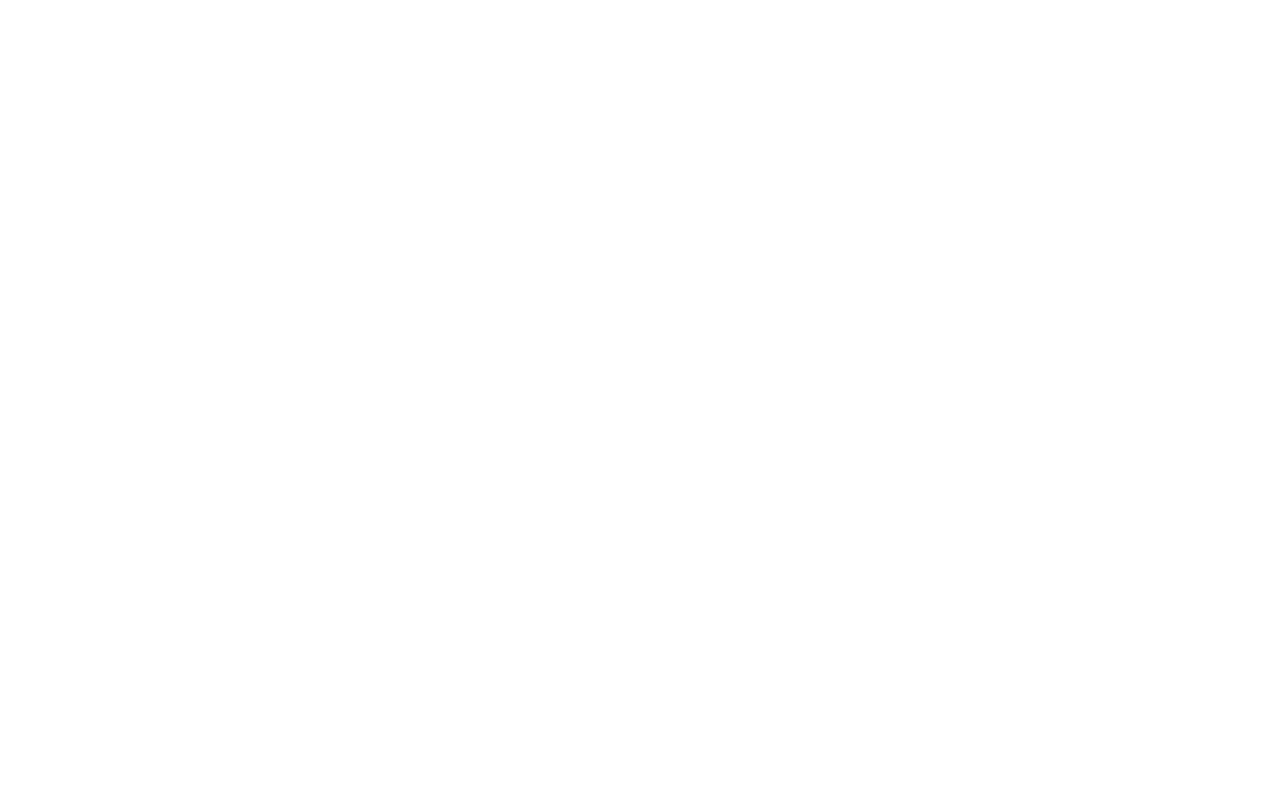
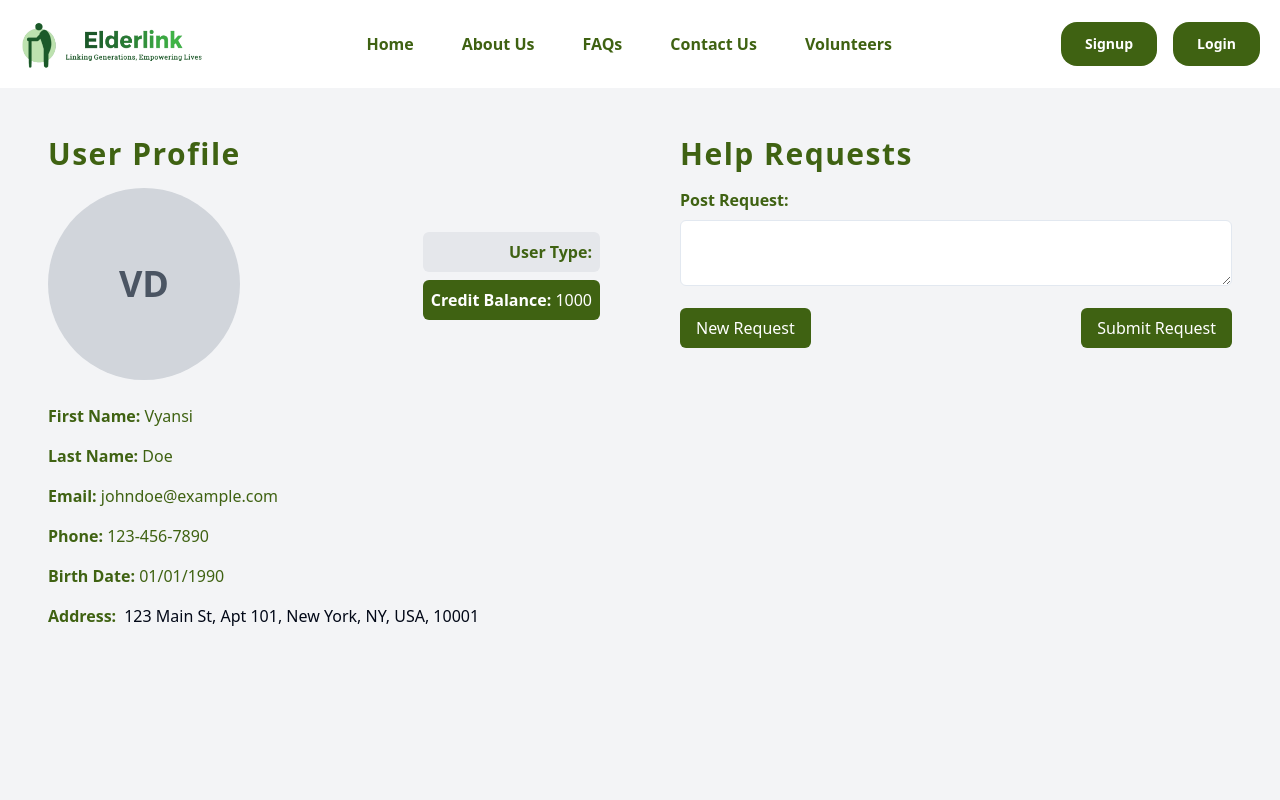
Before and after one commit to piyushjoshi01/elderLink, a React (Vite) app in the folder frontend/: page /Userprofile in a window 1280 px wide. Before the commit this address had no page. Shown: the top 800 px of the page. Built offline with nearby package versions, Linux system fonts and the light colour scheme.

Commit message:
userprofiledesign

```diff
--- a/frontend/src/Routes/MainNavigation.tsx
+++ b/frontend/src/Routes/MainNavigation.tsx
@@ -4,6 +4,7 @@
 import SignUp from "@/pages/SignUp";
 import Home from "@/pages/Home";
 import Login from "@/pages/Login";
+import UserProfile from "@/pages/Userprofile";
 
 const AppRoutes: React.FC = () => {
   return (
@@ -11,6 +12,7 @@
       <Route path={RoutePaths.Login} Component={Login} />
       <Route path={RoutePaths.Register} Component={SignUp} />
       <Route path={RoutePaths.Home} Component={Home} />
+      <Route path={RoutePaths.Userprofile} Component={UserProfile}/>
     </Routes>
   );
 };
--- a/frontend/src/pages/Navbar.tsx
+++ b/frontend/src/pages/Navbar.tsx
@@ -1,6 +1,7 @@
 import authService from "@/services/auth.service";
 import React, { useEffect, useState } from "react";
 import { useNavigate } from "react-router-dom";
+import { FaUserAlt } from "react-icons/fa";
 
 // const people = ["Home", "Contact Us", "FAQs", "About Us", "Volunteers"];
 const people = [
@@ -113,11 +114,15 @@
         {isAuthenticated && (
           <>
             <button
-              className=" md:flex justify-center w-30 mx-2 px-6 py-3 text-sm font-bold text-white capitalize transition-colors duration-300 transform bg-lime-800 rounded-2xl hover:bg-lime-400 hover:text-lime-800 focus:outline-none focus:ring focus:ring-blue-300 focus:ring-opacity-50"
+              className=" md:flex justify-center w-30 mx-2 px-6 py-3 text-sm font-bold border-black text-white capitalize transition-colors duration-300 transform bg-lime-800 rounded-2xl hover:bg-lime-400 hover:text-lime-800 focus:outline-none focus:ring focus:ring-blue-300 focus:ring-opacity-50"
               onClick={() => handleLogout()}
             >
               Logout
             </button>
+            <div onClick={() => navigate("/Userprofile")} className="text-lime-800  border-black mr-2 p-2 ">
+            <FaUserAlt  size="30px"  />
+            </div>
+
           </>
         )}
       </div>
--- /dev/null
+++ b/frontend/src/pages/Userprofile.tsx
@@ -0,0 +1,97 @@
+import React, { useState } from "react";
+import Navbar from "./Navbar";
+import Footer from "../components/ui/Footer";
+
+const UserProfile = ({ }) => {
+    const res = {
+        firstName: "Vyansi",
+        lastName: "Doe",
+        email: "johndoe@example.com",
+        phone: "123-456-7890",
+        birthDate: "01/01/1990",
+        password: "********",
+        userType: "Regular",
+        creditBalance: 1000,
+        address: {
+            street_name: "123 Main St",
+            suite_number: "Apt 101",
+            city: "New York",
+            state: "NY",
+            country: "USA",
+            pincode: "10001"
+        },
+        photoUrl: "src/assets/images/10.png"
+    };
+    // const { state } = userLocation;
+    // const { res } = state;
+    const handleNewRequest = () => {
+        console.log("Creating new request...");
+    };
+
+    const handleSubmitRequest = () => {
+        console.log("Submitting request...");
+    };
+
+
+
+    const getInitials = (firstName: string | any[], lastName: string | any[]) => {
+        return `${firstName[0]}${lastName[0]}`;
+    };
+
+    return (
+        <>
+            <Navbar />
+            <div className="flex justify-center items-start min-h-screen bg-gray-100 p-6">
+                <div className="flex flex-grow">
+                    <div className="w-1/2 bg-gray-100 p-6 mr-4">
+                        <h1 className="text-3xl font-bold tracking-wider text-lime-800 mb-4">User Profile </h1>
+
+                        <div className="flex items-center justify-between mb-6">
+                            <div className="flex-shrink-0">
+
+                                <div className="w-48 h-48 flex items-center justify-center bg-gray-300 text-gray-600 text-4xl font-bold rounded-full">
+                                    {getInitials(res.firstName, res.lastName)}
+                                </div>
+                            </div>
+                            <div className="ml-6 text-right">
+                                <div className="rounded-md bg-gray-200 p-2 mb-2 font-medium">
+                                    <p className="text-lime-800"><strong>User Type:</strong> {}</p>
+                                </div>
+                                <div className="rounded-md bg-lime-800 text-white p-2 mb-4">
+                                    <p className=" "><strong>Credit Balance:</strong> {res.creditBalance}</p>
+                                </div>
+                            </div>
+                        </div>
+                        <div>
+                            <p className="text-lime-800 mb-4"><strong>First Name:</strong> {res.firstName}</p>
+                            <p className="text-lime-800 mb-4"><strong>Last Name:</strong> {res.lastName}</p>
+                            <p className="text-lime-800 mb-4"><strong>Email:</strong> {res.email}</p>
+                            <p className="text-lime-800 mb-4"><strong>Phone:</strong> {res.phone}</p>
+                            <p className="text-lime-800 mb-4"><strong>Birth Date:</strong> {res.birthDate}</p>
+                            <div className="flex items-center mb-2">
+                                <strong className="text-lime-800 mr-2">Address:</strong>
+                                <span>{`${res.address.street_name}, ${res.address.suite_number}, ${res.address.city}, ${res.address.state}, ${res.address.country}, ${res.address.pincode}`}</span>
+                            </div>
+                        </div>
+                    </div>
+                    <div className="w-1/2 bg-gray-100 p-6 ml-4">
+                        <h1 className="text-3xl font-bold tracking-wider text-lime-800 mb-4">Help Requests</h1>
+                        <form className="w-full">
+                            <div className="mb-4">
+                                <label htmlFor="request" className="block text-lime-800 font-bold mb-2">Post Request:</label>
+                                <textarea id="request" name="request" className="w-full border h-full rounded-md p-2"></textarea>
+                            </div>
+                            <div className="flex justify-between">
+                                <button type="button" onClick={handleNewRequest} className="px-4 py-2 bg-lime-800 text-white rounded-md">New Request</button>
+                                <button type="button" onClick={handleSubmitRequest} className="px-4 py-2 bg-lime-800 text-white rounded-md">Submit Request</button>
+                            </div>
+                        </form>
+                    </div>
+                </div>
+            </div>
+            <Footer />
+        </>
+    );
+};
+
+export default UserProfile;
--- a/frontend/src/utils/enum.ts
+++ b/frontend/src/utils/enum.ts
@@ -3,6 +3,7 @@
   Register = "/register",
   Home = "/",
   Aboutus = "/Aboutus",
-  Faq="/faq",
-  ContactUs="/contactus"
+  Faq = "/faq",
+  ContactUs = "/contactus",
+  Userprofile = "Userprofile"
 }
```
